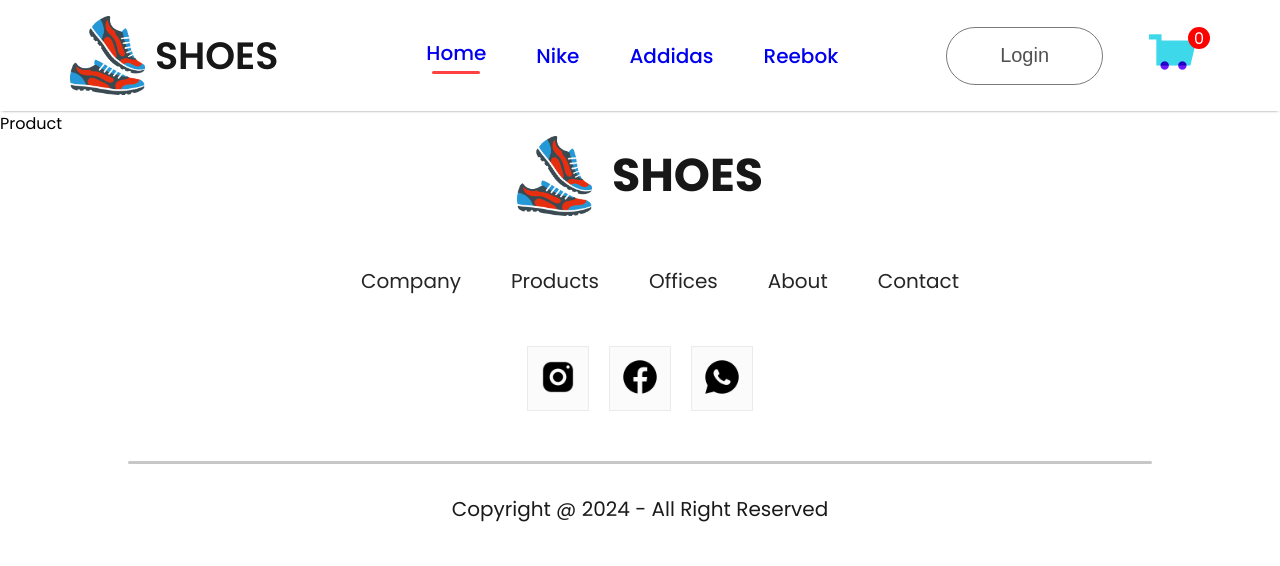
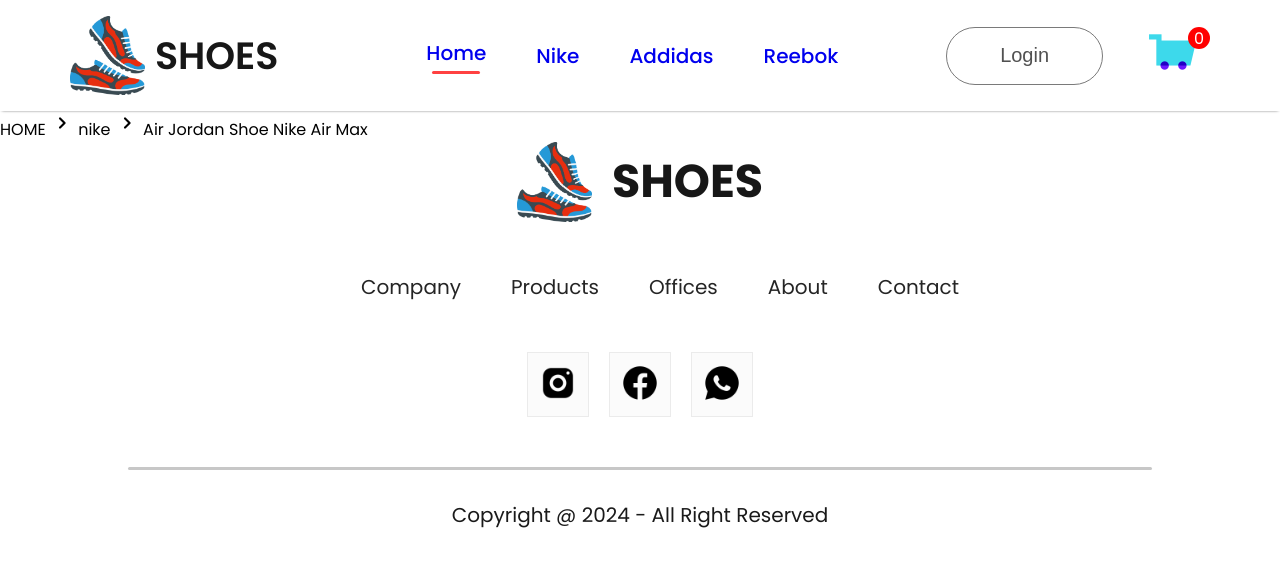
Before and after one commit to AnushanDharmarathna/Shoes, a React (Create React App) app in the folder frontend/: page /product/1 in a window 1280 px wide. Shown: the top 566 px of the page. Built offline with nearby package versions, Linux system fonts and the light colour scheme.

Commit message:
add breadcrums

```diff
--- /dev/null
+++ b/frontend/src/Components/Breadcrums/Breadcrums.jsx
@@ -0,0 +1,14 @@
+import React from 'react'
+import './Breadcrums.css'
+import breadcrums_arrow from '../Assets/breadcrums_arrow.png'
+
+const Breadcrums = (props) => {
+    const {product} = props;
+  return (
+    <div className='breadcrums'>
+        HOME <img src={breadcrums_arrow} alt='' /> {product.category} <img src={breadcrums_arrow} alt='' /> {product.name}
+    </div>
+  )
+}
+
+export default Breadcrums
--- a/frontend/src/Components/Item/Item.jsx
+++ b/frontend/src/Components/Item/Item.jsx
@@ -1,11 +1,12 @@
 import React from 'react'
 import './Item.css'
+import { Link } from 'react-router-dom'
 
 const Item = (props) => {
   return (
     <div className="parent">
         <div className='item'>
-            <img src={props.image} alt='' />
+            <Link to={`/product/${props.id}`}><img src={props.image} alt='' /></Link>
             <p>{props.name}</p>
             <div className="item-prices">
                 <div className="item-price-new">
--- a/frontend/src/Pages/Product.jsx
+++ b/frontend/src/Pages/Product.jsx
@@ -1,8 +1,16 @@
-import React from 'react'
+import React, { useContext } from 'react'
+import { useParams } from 'react-router-dom';
+import {HomeContext} from '../Context/HomeContext'
+import Breadcrums from '../Components/Breadcrums/Breadcrums';
 
 const Product = () => {
+  const {all_product}= useContext(HomeContext);
+  const {productId}= useParams();
+  const product = all_product.find((e)=> e.id === Number(productId));
   return (
-    <div>Product</div>
+    <div>
+      <Breadcrums product={product}/>
+    </div>
   )
 }
 
```
Also changed, not shown: frontend/src/Components/Assets/breadcrums_arrow.png (added), frontend/src/Components/Breadcrums/Breadcrums.css (added).
